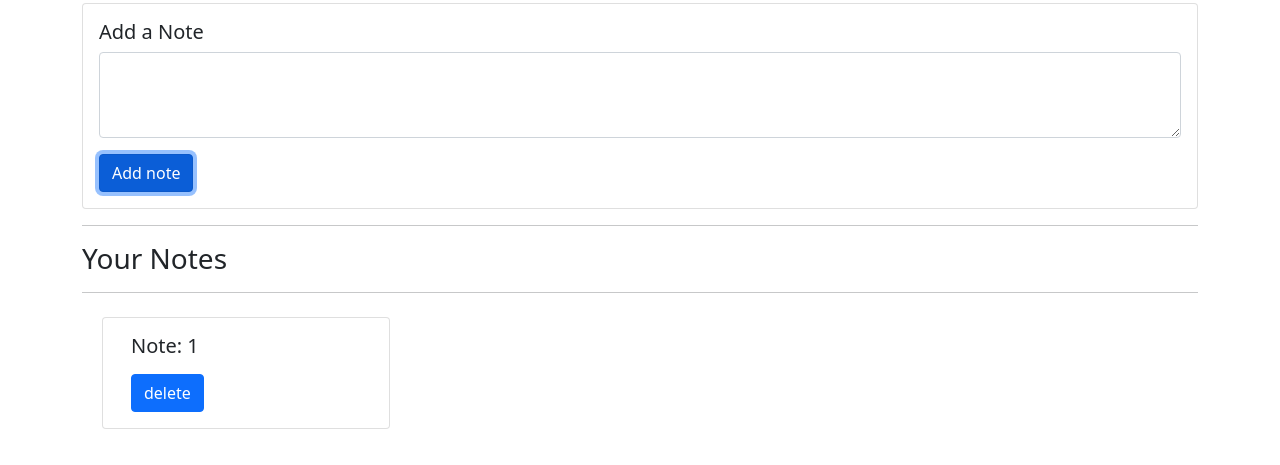
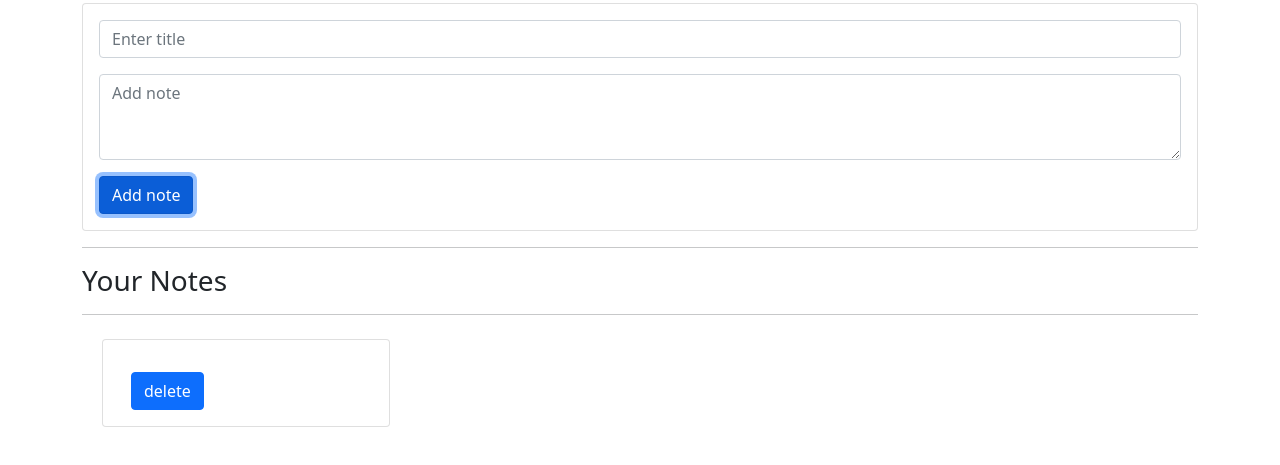
Before and after one commit to 1496-rajeev/magic-notes, a plain HTML site: page index.html in a window 1280 px wide. Both pictures are taken after a click on the link "Add note". Shown: the part 125-590 px from the top of the page. Drawn offline with nearby package versions, Linux system fonts and the light colour scheme.

```diff
--- a/app.js
+++ b/app.js
@@ -1,78 +1,80 @@
-console.log("app.js file working")
-shownotes()
+console.log("app.js file working");
+shownotes();
 
-let addBtn = document.getElementById('addBtn')
-addBtn.addEventListener('click',function(e) {
-    let addText = document.getElementById('addText')
+let addBtn = document.getElementById("addBtn");
+addBtn.addEventListener("click", function (e) {
+  let addTitle = document.getElementById("addTitle");
+  let addText = document.getElementById("addText");
   let notes = localStorage.getItem("notes");
-    if(notes==null){
+  if (notes == null) {
     notesObj = [];
+  } else {
+    notesObj = JSON.parse(notes);
   }
-    else{
-        notesObj = JSON.parse(notes)
-    }
-    notesObj.push(addText.value)
-    localStorage.setItem('notes', JSON.stringify(notesObj))
-    addText.value ="";
-    console.log(notes)
-    shownotes()
-})
+  let myObj = {
+    title: addTitle.value,
+    text: addText.value,
+  };
+  notesObj.push(myObj);
+  localStorage.setItem("notes", JSON.stringify(notesObj));
+  addText.value = "";
+  addTitle.value = "";
+  console.log(notes);
+  shownotes();
+});
 
-function shownotes(){
+function shownotes() {
   let notes = localStorage.getItem("notes");
-    if(notes==null){
+  if (notes == null) {
     notesObj = [];
-    }
-    else{
-        notesObj = JSON.parse(notes)
+  } else {
+    notesObj = JSON.parse(notes);
   }
   let html = "";
-   notesObj.forEach((element,index) => {
+  notesObj.forEach((element, index) => {
     html += `<div class="noteCard card mx-2 my-2" style="width: 18rem;">
        <div class="card-body">
-         <h5 class="card-title">Note: ${index+1}</h5>
-         <p class="card-text">${element}</p>
+         <h5 class="card-title">${element.title}</h5>
+         <p class="card-text">${element.text}</p>
          <button id="${index}" onclick="deleteNote(this.id)" class="btn btn-primary">delete</button>
        </div>
    </div>`;
   });
   let notesELm = document.getElementById("notes");
-   if (notesObj.length != 0){
-       notesELm.innerHTML=html;
-   }else{
-       notesELm.innerHTML='Nothing to show anythings! Add notes to see here.'
+  if (notesObj.length != 0) {
+    notesELm.innerHTML = html;
+  } else {
+    notesELm.innerHTML = "Nothing to show anythings! Add notes to see here.";
   }
 }
 
 //function to delte note
 
-function deleteNote(index){
-    console.log("deleting item on index", index)
+function deleteNote(index) {
+  console.log("deleting item on index", index);
   let notes = localStorage.getItem("notes");
-    if(notes==null){
+  if (notes == null) {
     notesObj = [];
+  } else {
+    notesObj = JSON.parse(notes);
   }
-    else{
-        notesObj = JSON.parse(notes)
-    }
-    notesObj.splice(index,1);
-    localStorage.setItem('notes', JSON.stringify(notesObj))
-    shownotes()
+  notesObj.splice(index, 1);
+  localStorage.setItem("notes", JSON.stringify(notesObj));
+  shownotes();
 }
 
 //Search functionality
 
-search = document.getElementById('searchText');
-search.addEventListener('input', function(){
+search = document.getElementById("searchText");
+search.addEventListener("input", function () {
   let inputVal = search.value.toLowerCase();
-    console.log(inputVal)
-    let noteCards = document.getElementsByClassName('noteCard')
-    Array.from(noteCards).forEach(function(element) {
+  let noteCards = document.getElementsByClassName("noteCard");
+  Array.from(noteCards).forEach(function (element) {
     let cardText = element.getElementsByTagName("p")[0].innerText;
-        if(cardText.includes(inputVal)){
+    if (cardText.includes(inputVal)) {
       element.style.display = "block";
-        }else{
+    } else {
       element.style.display = "none";
     }
-    })
-})
+  });
+});
--- a/index.html
+++ b/index.html
@@ -33,9 +33,11 @@
         <h1>welcom to magic notes</h1>
         <div class="card">
             <div class="card-body">
-              <h5 class="card-title">Add a Note</h5>
               <div class="mb-3">
-                <textarea class="form-control" id="addText" rows="3"></textarea>
+                <input type="email" class="form-control" id="addTitle" placeholder="Enter title">
+              </div>
+              <div class="mb-3">
+                <textarea class="form-control" id="addText" rows="3" placeholder="Add note"></textarea>
               </div>
               <a href="#" class="btn btn-primary" id="addBtn">Add note</a>
             </div>
```
Lines whose indentation alone changed are shown as unchanged.
